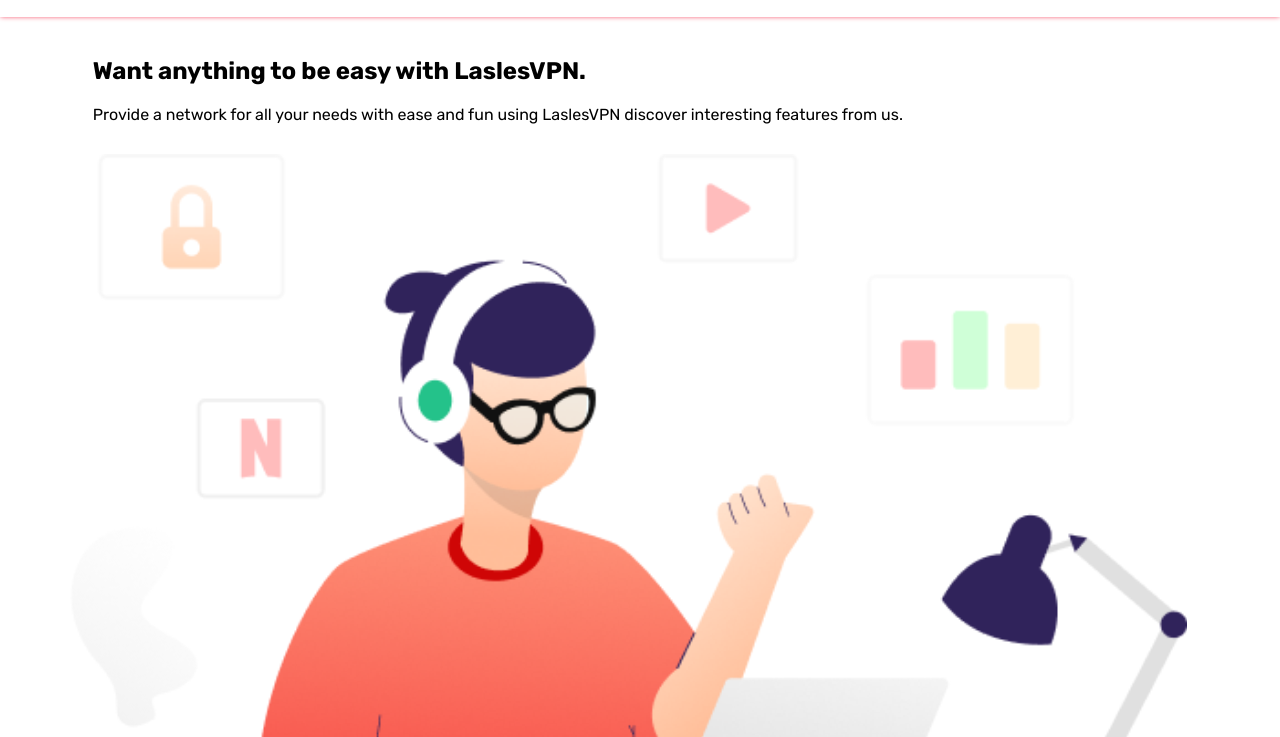
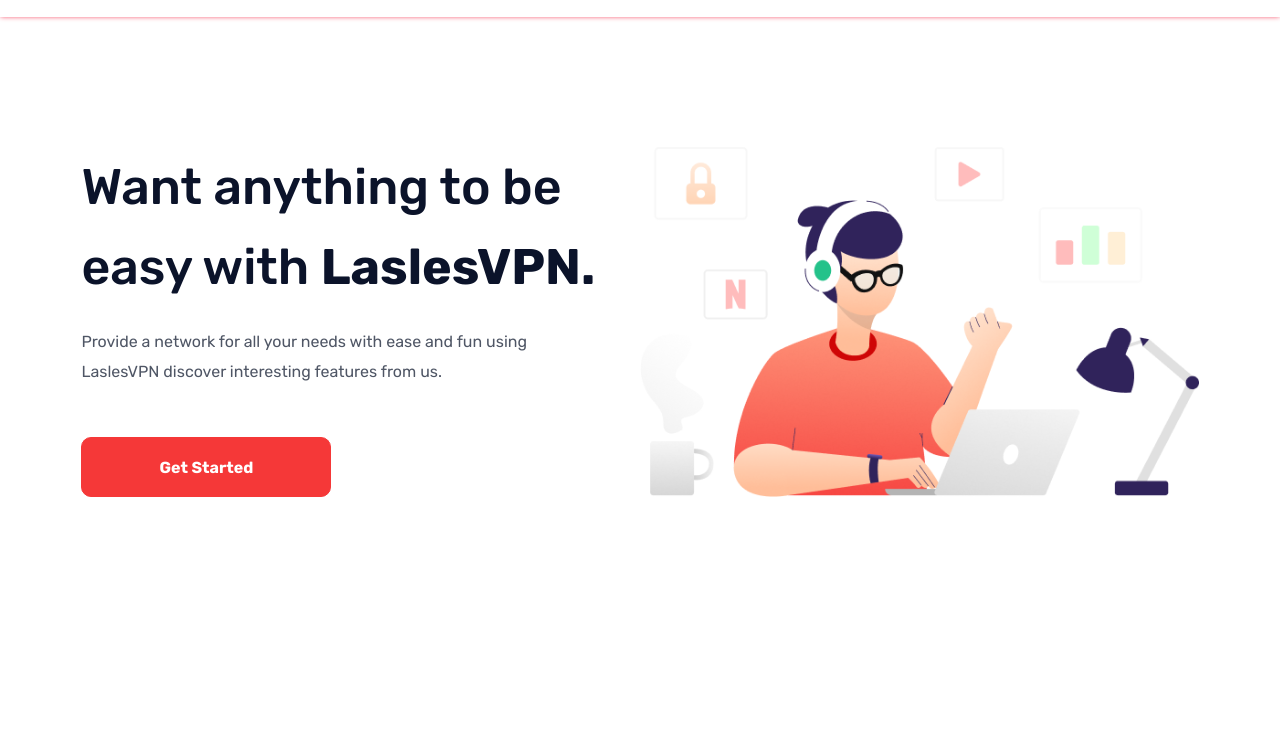
Before and after one commit to OutisDeveloper/TASK-17, a plain HTML site: page index.html in a window 1280 px wide. Shown: the part 63-800 px from the top of the page. Drawn offline with Linux system fonts and the light colour scheme.

Commit message:
home-end

```diff
--- a/css/home.css
+++ b/css/home.css
@@ -15,4 +15,54 @@
 }
 .hl-heading {
   margin-bottom: 20px;
+  color: #0b132a;
 }
+.hl-paragraph {
+  color: #4f5665;
+}
+.hl-button {
+  height: 30px;
+  margin: 20px 0px;
+  width: 120px;
+  background-color: #f53838;
+  color: white;
+  transition: 0.3s ease-in-out;
+  border-radius: 6px;
+  border: 1px solid #f53838;
+}
+.hl-button:hover {
+  background-color: transparent;
+  border: 1px solid #f53838;
+  color: #f53838;
+}
+@media (min-width: 800px) {
+  .home-top {
+    grid-template-columns: repeat(2, 50% 50%);
+  }
+  .home-right img {
+    margin-top: 90px;
+  }
+  .hl-heading {
+    padding-top: 90px;
+    font-weight: 500;
+    font-size: 50px;
+    line-height: 80px;
+  }
+  .hl-paragraph {
+    color: #4f5665;
+  }
+  .hl-paragraph {
+    font-weight: 400;
+    font-size: 16px;
+    line-height: 30px;
+  }
+  .hl-button {
+    width: 250px;
+    height: 60px;
+    border-radius: 10px;
+    font-weight: 700;
+    font-size: 16px;
+    line-height: 25px;
+    margin-top: 50px;
+  }
+}
--- a/css/navbar.css
+++ b/css/navbar.css
@@ -1,6 +1,3 @@
-body {
-  padding-bottom: 2000px;
-}
 header {
   background-color: white;
 }
--- a/index.html
+++ b/index.html
@@ -74,12 +74,13 @@
           <div class="home-top">
             <div class="home-left">
               <h1 class="hl-heading">
-                Want anything to be easy with LaslesVPN.
+                Want anything to be easy with <b>LaslesVPN.</b>
               </h1>
               <p class="hl-paragraph">
                 Provide a network for all your needs with ease and fun using
                 LaslesVPN discover interesting features from us.
               </p>
+              <button class="hl-button">Get Started</button>
             </div>
             <div class="home-right">
               <img src="images/home-bg.png" alt="" />
```
